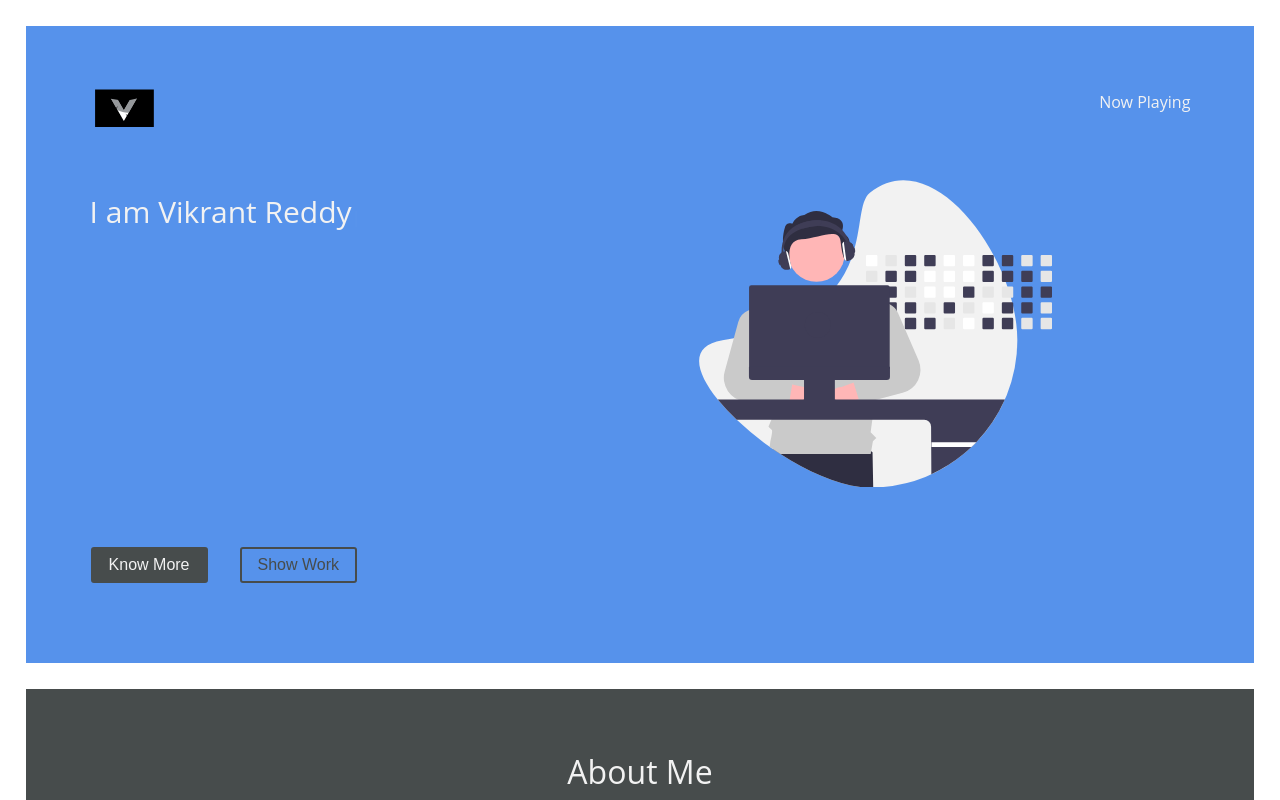
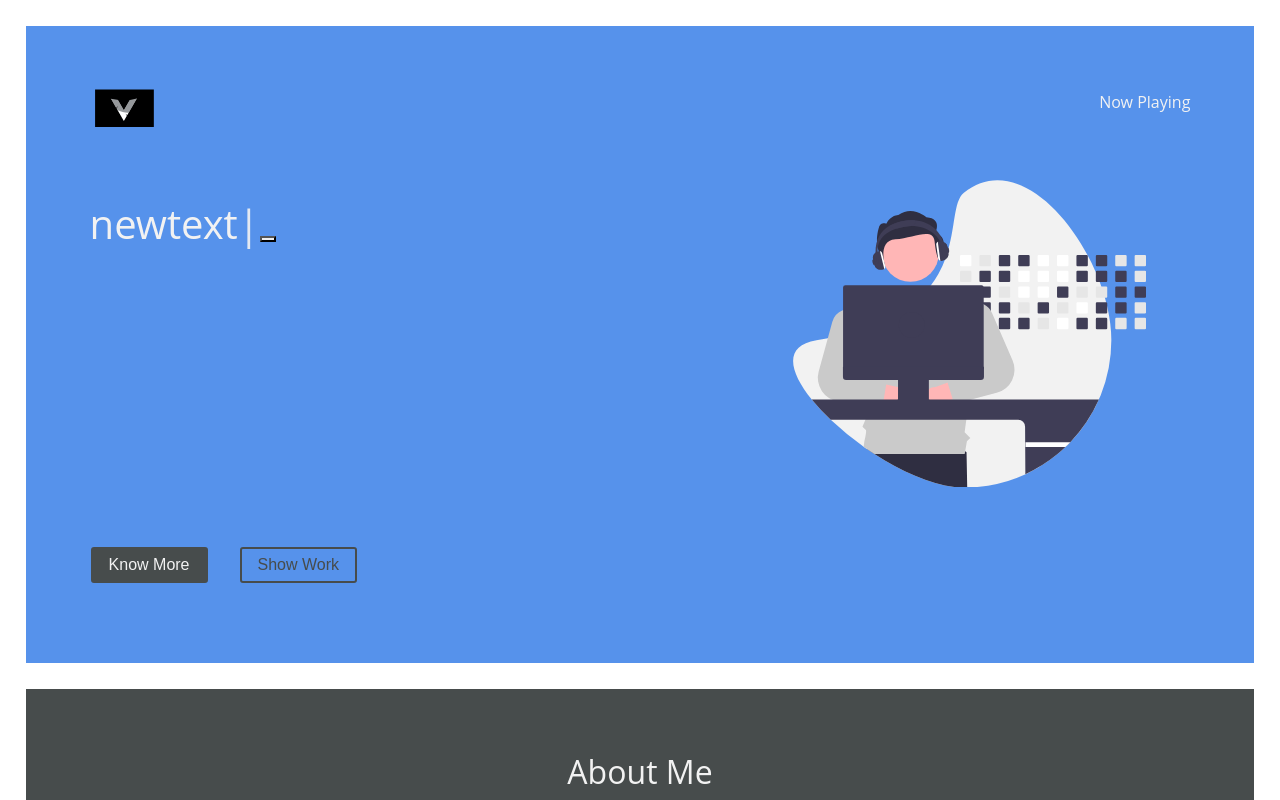
Before and after one commit to VikrantReddy/vikrantreddy.github.io, a React (Create React App) app: page / in a window 1280 px wide. Shown: the top 800 px of the page. Built offline with nearby package versions, Linux system fonts and the light colour scheme.

Commit message:
Fixed sizing issues

```diff
--- a/src/components/Hero.jsx
+++ b/src/components/Hero.jsx
@@ -19,13 +19,11 @@ function Hero() {
                 </Col>
             </Row>
             <Row>
-                <Col style={{ 'margin-top': "10vh" }}>
+                <Col style={{ 'margin-top': "10vh" }} xs={{ span: 12, order: 2 }} md={{ span: 6, order: 1 }} >
                     <Herotext />
                 </Col>
-                <Col md={5}>
+                <Col xs={{ span: 10, order: 1, offset: 1 }} md={{ span: 5, order: 2 }}>
                     <HeroSvg />
-                </Col>
-                <Col md={1}>
                 </Col>
             </Row>
             <Row>
--- a/src/components/Herotext.jsx
+++ b/src/components/Herotext.jsx
@@ -9,7 +9,8 @@ function Herotext() {
 
     useEffect(() => {
         const typed = new Typed(el.current, {
-            strings: [heroText], // Strings to display
+            strings: [heroText, "newtext"], // Strings to display
+            isDefaultString: true,
             startDelay: 200,
             typeSpeed: 80,
             backSpeed: 100,
@@ -26,10 +27,12 @@ function Herotext() {
     }, []);
 
     return (
-        <h2 ref={el} style={{
-            display: "inline",
-            fontSize: 30
-        }}></h2>
+        <div style={{ fontSize: "2.5em" }}>
+            <p ref={el} style={{
+                display: "inline",
+            }}></p>
+            <button onPress={() => { setHerotext("New text") }}></button>
+        </div>
     )
 }
 
```
